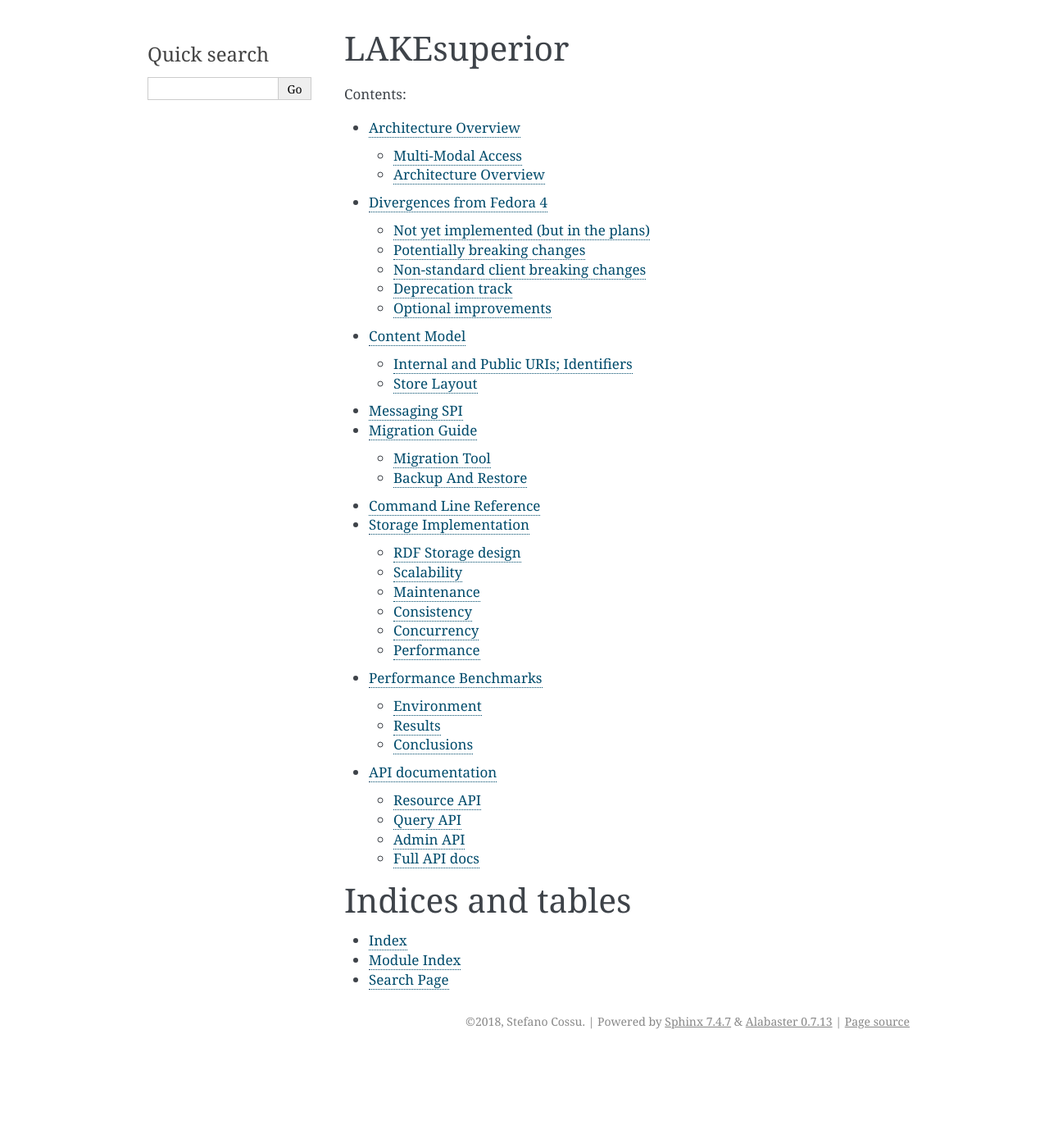
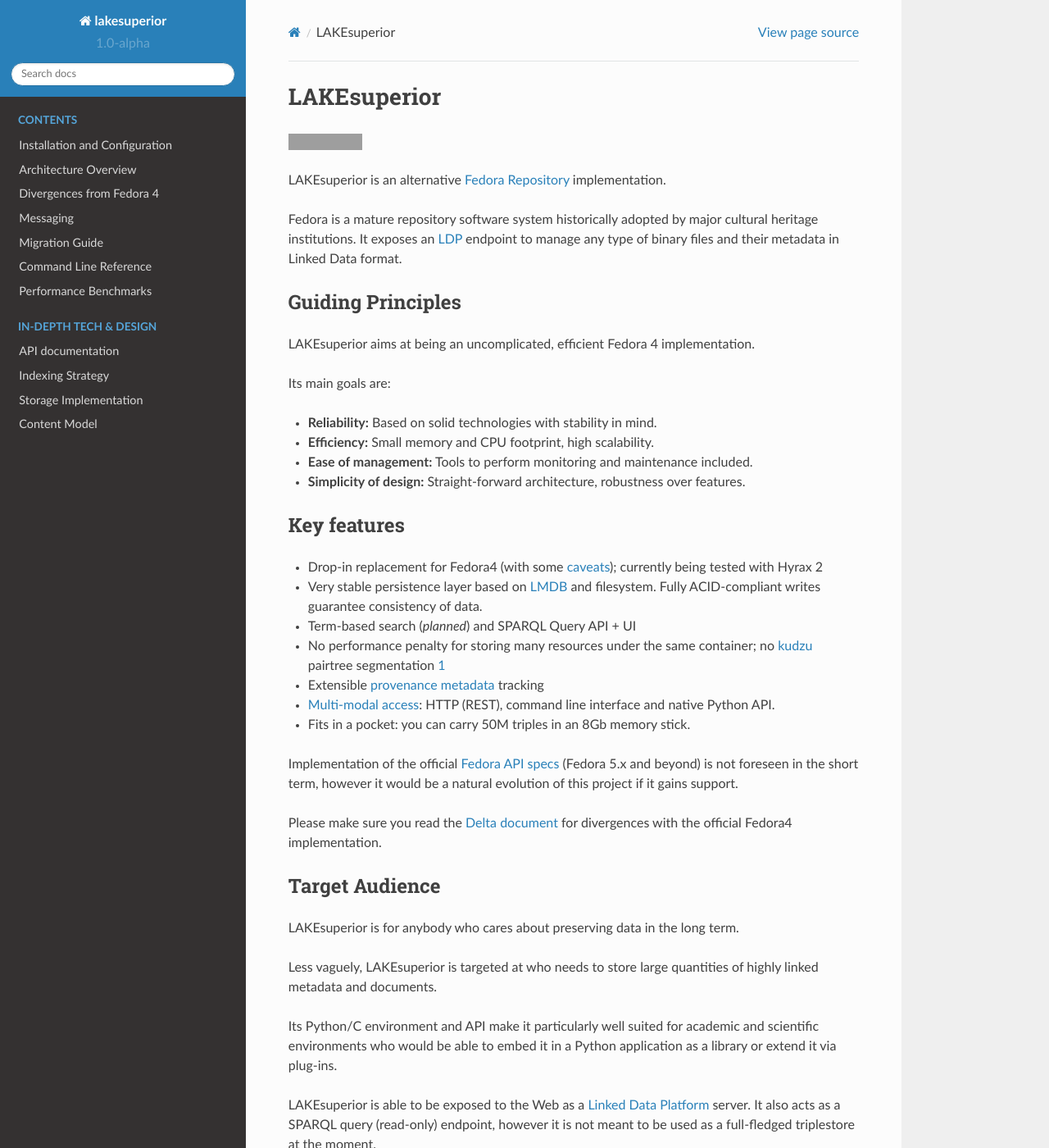
Before and after one commit to scossu/lakesuperior, a Sphinx documentation site: the page built from docs/index.rst, in a window 1280 px wide and 1400 px high. Shown: the whole window at 82% size. Built offline with Sphinx 7.4.7 and the Read the Docs theme 2.0.0, drawn with Linux system fonts in a browser that asks for light colours; formulas are drawn with MathJax 3; pages that are not in the unit, such as notebooks, are missing from menus; some of the changed text lies outside the part shown; grey boxes are pictures that could not be loaded.

Commit message:
Further major setup.
* Add indexing strategy and setup docs
* Move most text out of README
* RTD theme
* Other amendments here and there

```diff
--- a/docs/conf.py
+++ b/docs/conf.py
@@ -53,7 +53,7 @@
 
 # General information about the project.
 project = 'lakesuperior'
-copyright = '2018, Stefano Cossu'
+copyright = '2018, Everybody & Nobody'
 author = 'Stefano Cossu'
 
 # The version info for the project you're documenting, acts as replacement for
@@ -61,7 +61,7 @@
 # built documents.
 #
 # The short X.Y version.
-version = '1.0.alpha'
+version = '1.0-alpha'
 # The full version, including alpha/beta/rc tags.
 release = '1.0.0-alpha.8'
 
@@ -89,7 +89,7 @@
 # The theme to use for HTML and HTML Help pages.  See the documentation for
 # a list of builtin themes.
 #
-html_theme = 'alabaster'
+html_theme = 'sphinx_rtd_theme'
 
 # Theme options are theme-specific and customize the look and feel of a theme
 # further.  For a list of options available for each theme, see the
--- a/docs/index.rst
+++ b/docs/index.rst
@@ -1,35 +1,133 @@
-.. lakesuperior documentation master file, created by
-   sphinx-quickstart on Sat Mar 24 23:05:46 2018.
-   You can adapt this file completely to your liking, but it should at least
-   contain the root `toctree` directive.
+LAKEsuperior
+============
 
-LAKEsuperior
-========================================
+|build status|
 
-.. toctree::
-   :maxdepth: 2
-   :caption: Contents:
+LAKEsuperior is an alternative `Fedora
+Repository <http://fedorarepository.org>`__ implementation.
 
-    Architecture Overview <architecture>
-    Divergences from Fedora 4 <fcrepo4_deltas>
-    Content Model <model>
-    Messaging SPI <messaging>
-    Migration Guide <migration>
-    Command Line Reference <cli>
-    Storage Implementation <storage>
-    Performance Benchmarks <performance>
-    API documentation <api>
+Fedora is a mature repository software system historically adopted by
+major cultural heritage institutions. It exposes an
+`LDP <https://www.w3.org/TR/ldp-primer/>`__ endpoint to manage
+any type of binary files and their metadata in Linked Data format.
 
-.. toctree::
-   :maxdepth: 3
-   :caption: Technical notes:
+Guiding Principles
+------------------
 
-    notes/indexing_strategy
+LAKEsuperior aims at being an uncomplicated, efficient Fedora 4
+implementation.
 
+Its main goals are:
+
+-  **Reliability:** Based on solid technologies with stability in mind.
+-  **Efficiency:** Small memory and CPU footprint, high scalability.
+-  **Ease of management:** Tools to perform monitoring and maintenance
+   included.
+-  **Simplicity of design:** Straight-forward architecture, robustness
+   over features.
+
+Key features
+------------
+
+-  Drop-in replacement for Fedora4 (with some
+   :doc:`caveats <fcrepo4_deltas>`); currently being tested
+   with Hyrax 2
+-  Very stable persistence layer based on
+   `LMDB <https://symas.com/lmdb/>`__ and filesystem. Fully
+   ACID-compliant writes guarantee consistency of data.
+-  Term-based search (*planned*) and SPARQL Query API + UI
+-  No performance penalty for storing many resources under the same
+   container; no
+   `kudzu <https://www.nature.org/ourinitiatives/urgentissues/land-conservation/forests/kudzu.xml>`__
+   pairtree segmentation \ `1 <#f1>`__\
+-  Extensible :doc:`provenance metadata <model>` tracking
+-  :doc:`Multi-modal access <architecture>`: HTTP
+   (REST), command line interface and native Python API.
+-  Fits in a pocket: you can carry 50M triples in an 8Gb memory stick.
+
+Implementation of the official `Fedora API
+specs <https://fedora.info/spec/>`__ (Fedora 5.x and beyond) is not
+foreseen in the short term, however it would be a natural evolution of
+this project if it gains support.
+
+Please make sure you read the :doc:`Delta
+document <fcrepo4_deltas>` for divergences with the
+official Fedora4 implementation.
+
+Target Audience
+---------------
+
+LAKEsuperior is for anybody who cares about preserving data in the long
+term.
+
+Less vaguely, LAKEsuperior is targeted at who needs to store large
+quantities of highly linked metadata and documents.
+
+Its Python/C environment and API make it particularly well suited for
+academic and scientific environments who would be able to embed it in a
+Python application as a library or extend it via plug-ins.
+
+LAKEsuperior is able to be exposed to the Web as a `Linked Data
+Platform <https://www.w3.org/TR/ldp-primer/>`__ server. It also acts as
+a SPARQL query (read-only) endpoint, however it is not meant to be used
+as a full-fledged triplestore at the moment.
+
+In its current status, LAKEsuperior is aimed at developers and hands-on
+managers who are interested in evaluating this project.
+
+Status and development
+----------------------
+
+LAKEsuperior is in **alpha** status. Please see the `project
+issues <https://github.com/scossu/lakesuperior/issues>`__ list for a
+rudimentary road map.
+
+Contributing
+------------
+
+This has been so far a single person’s off-hours project (with much
+input from several sides). In order to turn into anything close to a
+Beta release and eventually to a production-ready implementation, it
+needs some community love.
+
+Contributions are welcome in all forms, including ideas, issue reports,
+or even just spinning up the software and providing some feedback.
+LAKEsuperior is meant to live as a community project.
+
+--------------
+
+1 However if your client splits pairtrees upstream, such as Hyrax does,
+that obviously needs to change to get rid of the path segments.
+`↩ <#a1>`__
+
+.. |build status| image:: http://img.shields.io/travis/scossu/lakesuperior/master.svg?style=flat
+   :target: https://travis-ci.org/username/repo
 
 Indices and tables
-==================
+------------------
 
 * :ref:`genindex`
 * :ref:`modindex`
 * :ref:`search`
+
+.. toctree::
+   :maxdepth: 2
+   :caption: Contents
+
+    Installation and Configuration <setup>
+    Architecture Overview <architecture>
+    Divergences from Fedora 4 <fcrepo4_deltas>
+    Messaging <messaging>
+    Migration Guide <migration>
+    Command Line Reference <cli>
+    Performance Benchmarks <performance>
+
+.. toctree::
+   :maxdepth: 1
+   :caption: In-depth tech & design
+
+    Contributing <contributing>
+    API documentation <api>
+    Indexing Strategy <indexing_strategy>
+    Storage Implementation <storage>
+    Content Model <model>
```
Also changed, not shown: README.rst (+10 -140 lines), docs/architecture.rst (+7 -7 lines), docs/fcrepo4_deltas.rst (+3 -6 lines), docs/setup.rst (added, +90 -0 lines), docs/indexing_strategy.rst (renamed from docs/notes/indexing_strategy.rst).
